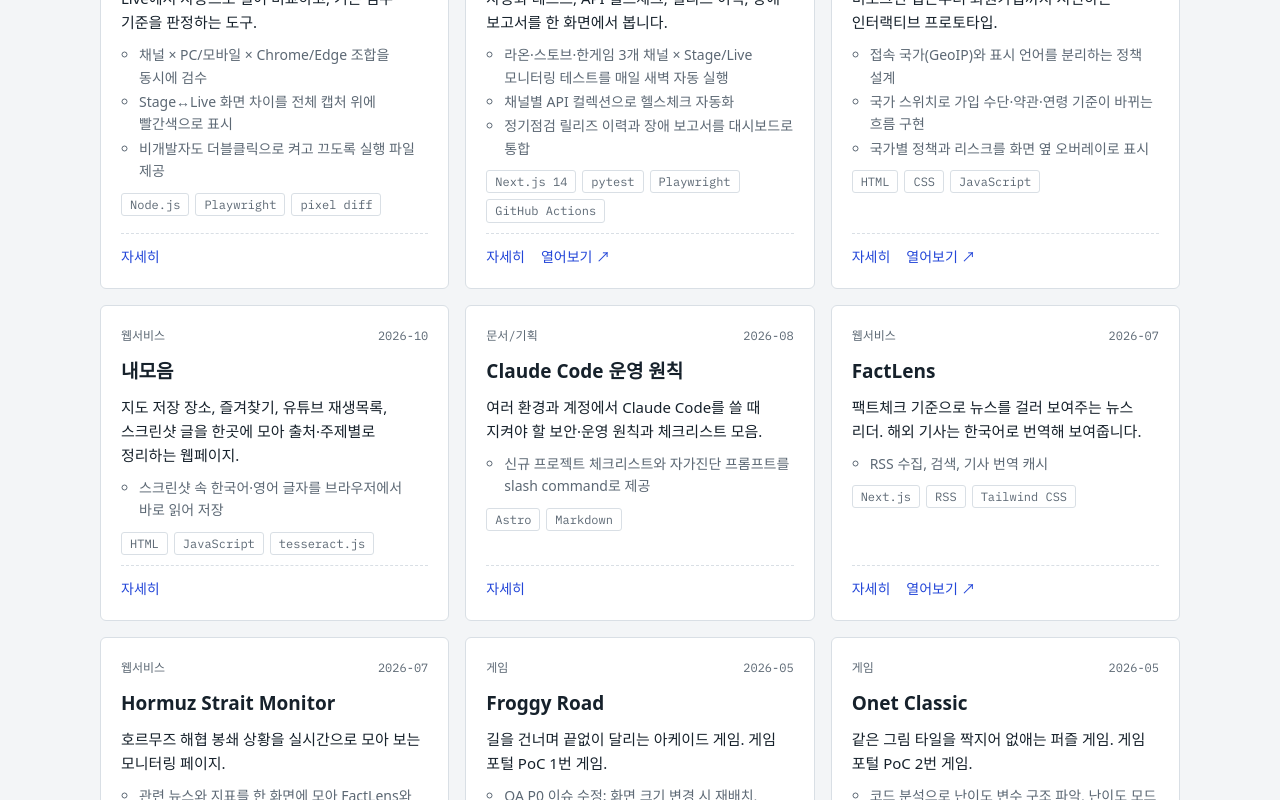
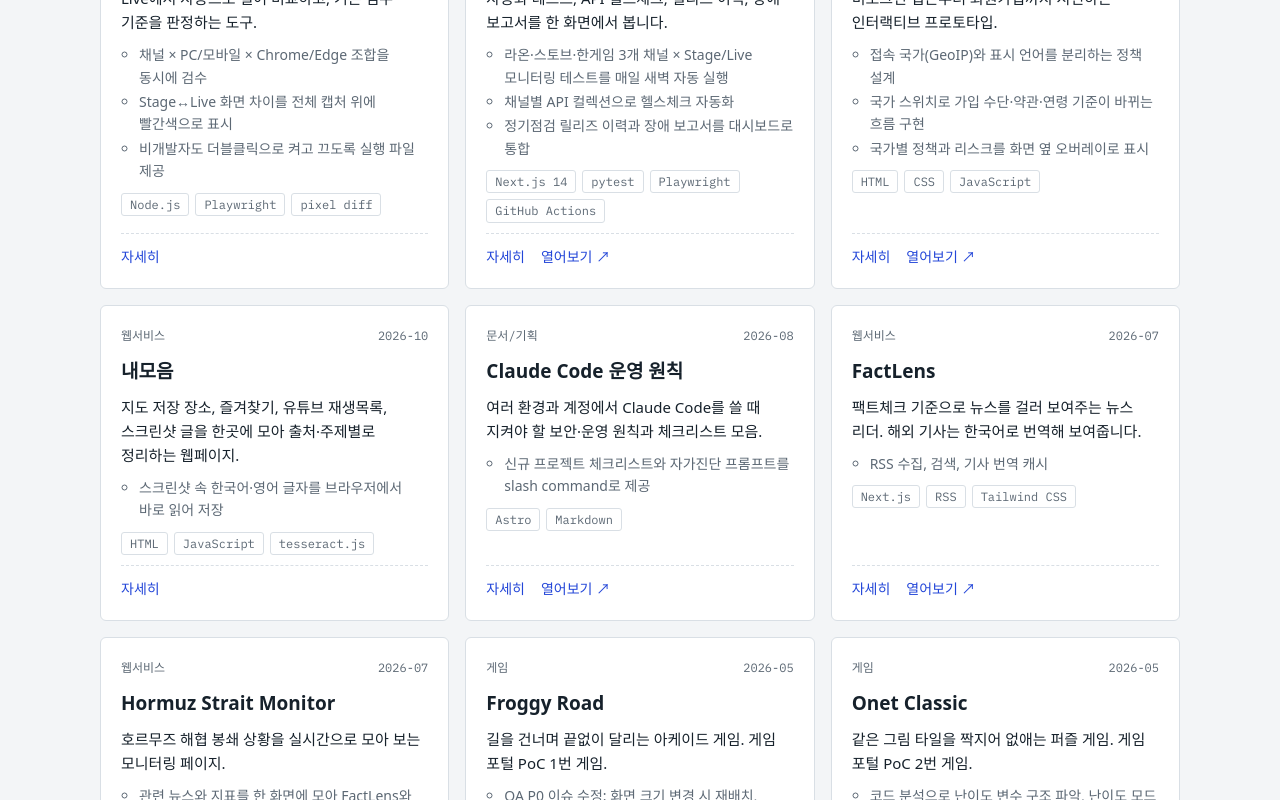
Before and after one commit to yourjini/JiniUini, a Next.js app: page / in a window 1280 px wide. Shown: the part 715-1515 px from the top of the page. Built offline with nearby package versions, Linux system fonts and the light colour scheme; a web font is replaced by a local one.

Commit message:
Claude Code 운영 원칙 배포 주소 추가
Co-Authored-By: Claude Opus 5.5 (1M context) <noreply@anthropic.com>
Claude-Session: https://claude.ai/code/session_01ApYumwgLaP941h3J5jfZks

```diff
--- a/content/projects.ts
+++ b/content/projects.ts
@@ -228,7 +228,8 @@ export const projects: Project[] = [
     name: "Claude Code 운영 원칙",
     summary: "여러 환경과 계정에서 Claude Code를 쓸 때 지켜야 할 보안·운영 원칙과 체크리스트 모음.",
     category: "docs",
-    status: "building",
+    status: "live",
+    url: "https://meticulous-monet.vercel.app",
     repos: [{ name: "meticulous-monet", public: false }],
     stack: ["Astro", "Markdown"],
     period: "2026-08",
```
